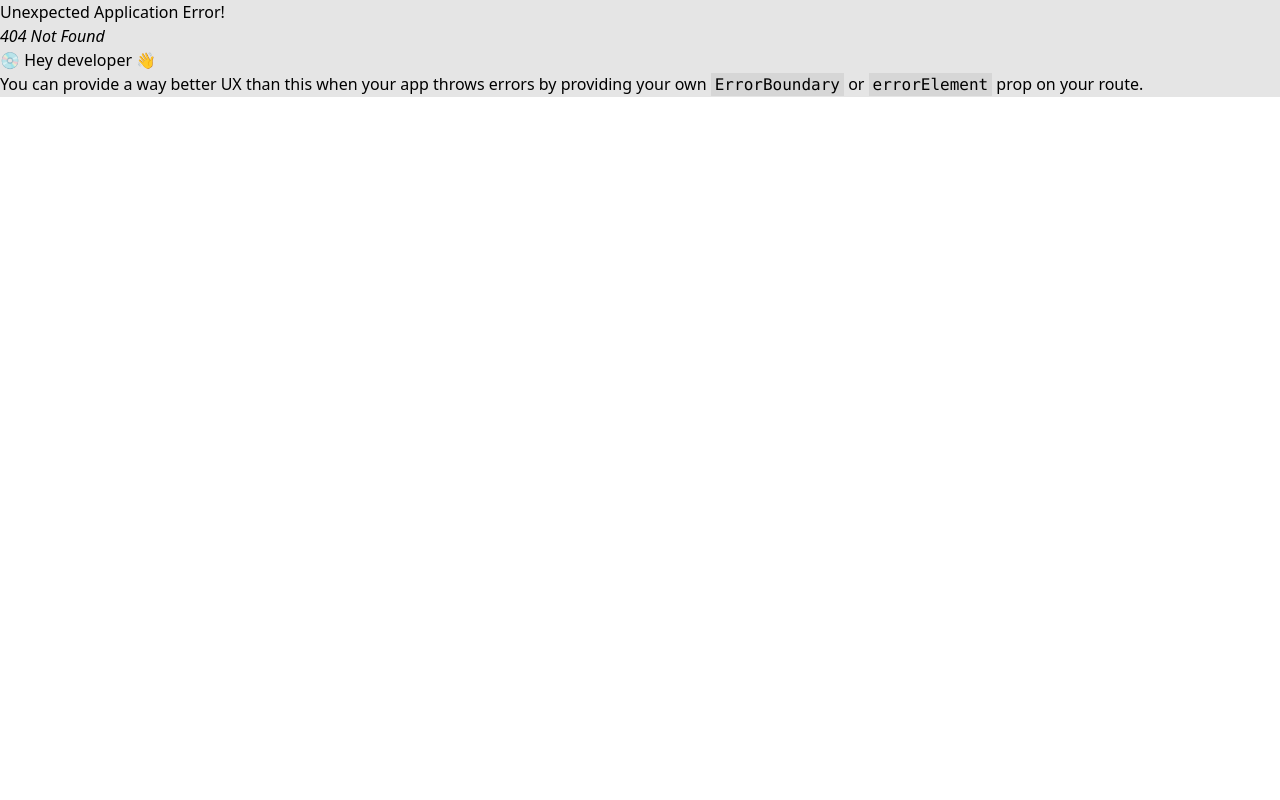
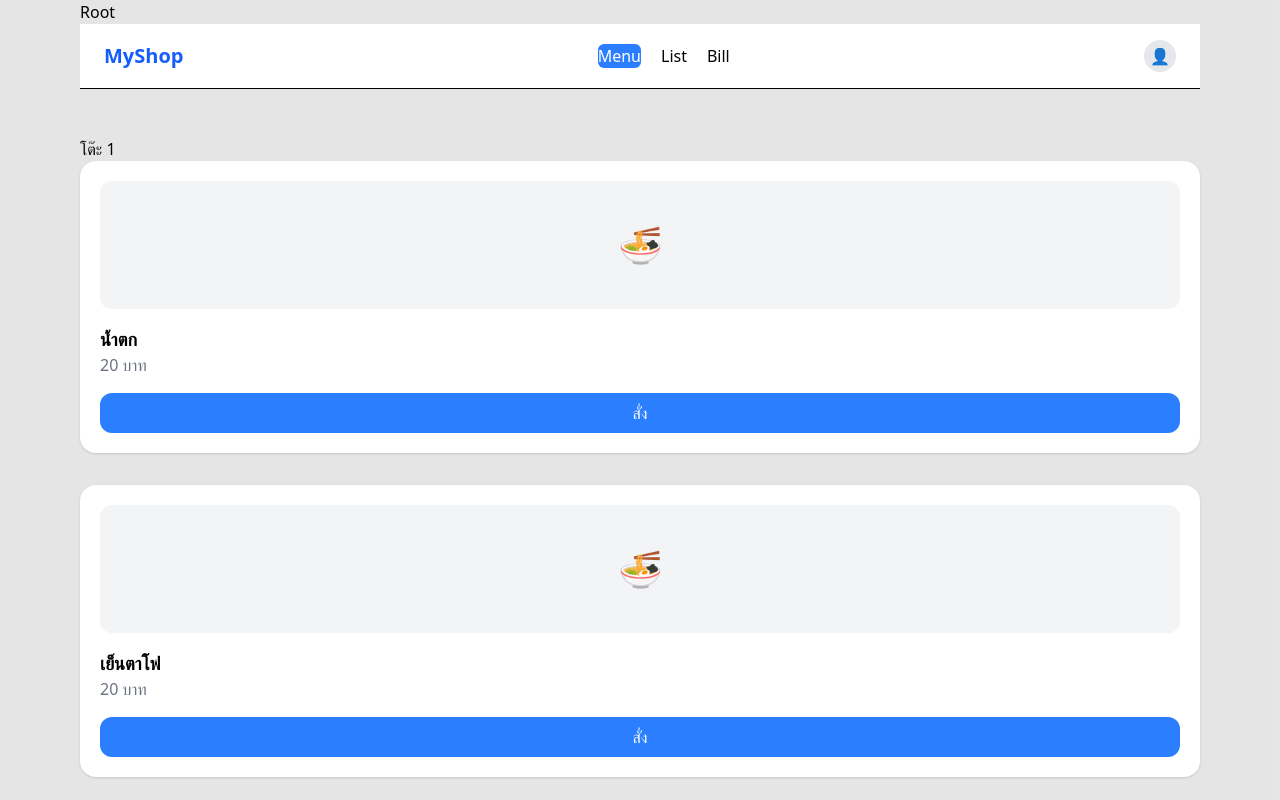
Before and after one commit to Pansa49/Thai-Noodle-Project, a React (Vite) app in the folder my-app/: page /menu/1 in a window 1280 px wide. Before the commit this address had no page. Shown: the top 800 px of the page. Built offline with nearby package versions, Linux system fonts and the light colour scheme.

Commit message:
Navigate with table no

```diff
--- a/my-app/src/components/Header.tsx
+++ b/my-app/src/components/Header.tsx
@@ -1,9 +1,13 @@
-import { NavLink } from "react-router-dom";
+import { NavLink, useParams } from "react-router-dom";
 import { useCartContext } from "../hook/use-cart-context";
 
 export function Header() {
 
     const { items } = useCartContext()
+    const { tableNo } = useParams();
+
+    if (!tableNo) return null
+
     return (
         <header className="w-full border-b bg-white">
             <div className="max-w-7xl mx-auto px-6 py-4 flex items-center justify-between">
@@ -16,7 +20,7 @@ export function Header() {
                 <nav className="flex gap-5 text-smmd:text-base md:gap-12text-gray-600 font-medium">
 
                     <NavLink
-                        to="/menu"
+                        to={`/menu/${tableNo}`}
                         className={({ isActive }) =>
                             isActive
                                 ? "bg-blue-500 text-white rounded-md"
@@ -27,7 +31,7 @@ export function Header() {
                     </NavLink>
 
                     <NavLink
-                        to="/list"
+                        to={`list/${tableNo}`}
                         className={({ isActive }) =>
                             isActive
                                 ? "bg-blue-500 text-white rounded-md relative cursor-pointer"
@@ -44,7 +48,7 @@ export function Header() {
                     </NavLink>
 
                     <NavLink
-                        to="/bill"
+                        to={`bill/${tableNo}`}
                         className={({ isActive }) =>
                             isActive
                                 ? "bg-blue-500 text-white rounded-md"
--- a/my-app/src/pages/menu/MenuPage.tsx
+++ b/my-app/src/pages/menu/MenuPage.tsx
@@ -1,5 +1,5 @@
 import { useState } from "react";
-import { useLoaderData } from "react-router-dom";
+import { useLoaderData, useParams } from "react-router-dom";
 import type { Menu } from "../../api/menuDetail";
 import { PopUp } from "../../components/PopUP";
 
@@ -9,8 +9,11 @@ export function MenuPage() {
     const [openPopup, setOpenPopup] = useState(false);
     const [selectedSoup, setSelectedSoup] = useState<Menu | null>(null);
 
+    const { tableNo } = useParams();
+
     return (
         <div className="container py-12 space-y-8">
+            โต๊ะ {tableNo}
             {menus.map((menu) => (
                 <div
                     className="bg-white rounded-2xl shadow hover:shadow-lg transition p-5"
```
Also changed, not shown: my-app/src/App.tsx (+4 -4 lines).
